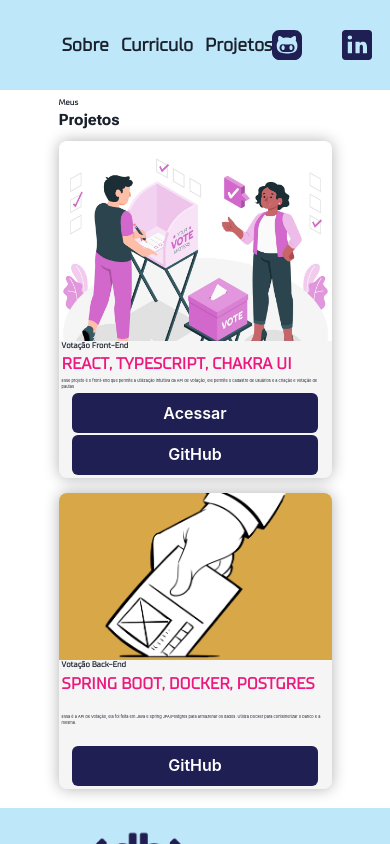
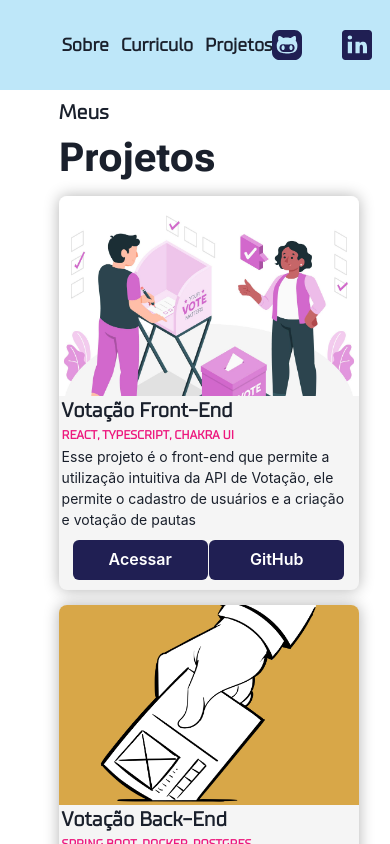
Before and after one commit to AurorinhaBoreal/portfolio-db, a React (Vite) app: page /projetos in a window 390 px wide. Shown: the top 844 px of the page. Built offline with nearby package versions, Linux system fonts and the light colour scheme.

Commit message:
refactor: Improve Responsiveness

```diff
--- a/src/components/ProjectCard/pc.module.css
+++ b/src/components/ProjectCard/pc.module.css
@@ -41,7 +41,6 @@
 
 .cardDesc {
     margin-top: 0.5vw;
-    /* height: 200px; */
     font-size: 1vw;
     align-items: center;
     margin-left: 0.8vw;
@@ -63,3 +62,26 @@
     width: 90%;
 
 }
+
+@media all and (max-width: 1090px) {
+    .cardBody {
+        width: 300px;
+    }
+    .cardTitle {
+        font-size: 20px;
+    }
+    .cardTags {
+        font-size: 12px;
+    }
+    .cardDesc {
+        font-size: 14px;
+    }
+    .buttonContainer {
+        flex-direction: row;
+        justify-content: center;
+        margin: 10px 0;
+    }
+    .btn {
+        width: 45%;
+    }
+}
--- a/src/pages/Home/h.module.css
+++ b/src/pages/Home/h.module.css
@@ -75,6 +75,8 @@
     .nameWrapper {
         display: flex;
         flex-direction: column;
-
+    }
+    .skillTitle {
+        font-size: 2vw;
     }
 }
--- a/src/pages/Projects/p.module.css
+++ b/src/pages/Projects/p.module.css
@@ -21,3 +21,16 @@
     flex-wrap: wrap;
     gap: 4vw;
 }
+
+@media all and (max-width: 1090px) {
+    .title1 {
+        font-size: 20px;
+    }
+    .title2 {
+        font-size: 40px;
+    }
+    .cardWrapper {
+        flex-direction: column;
+        align-items: center;
+    }
+}
```
